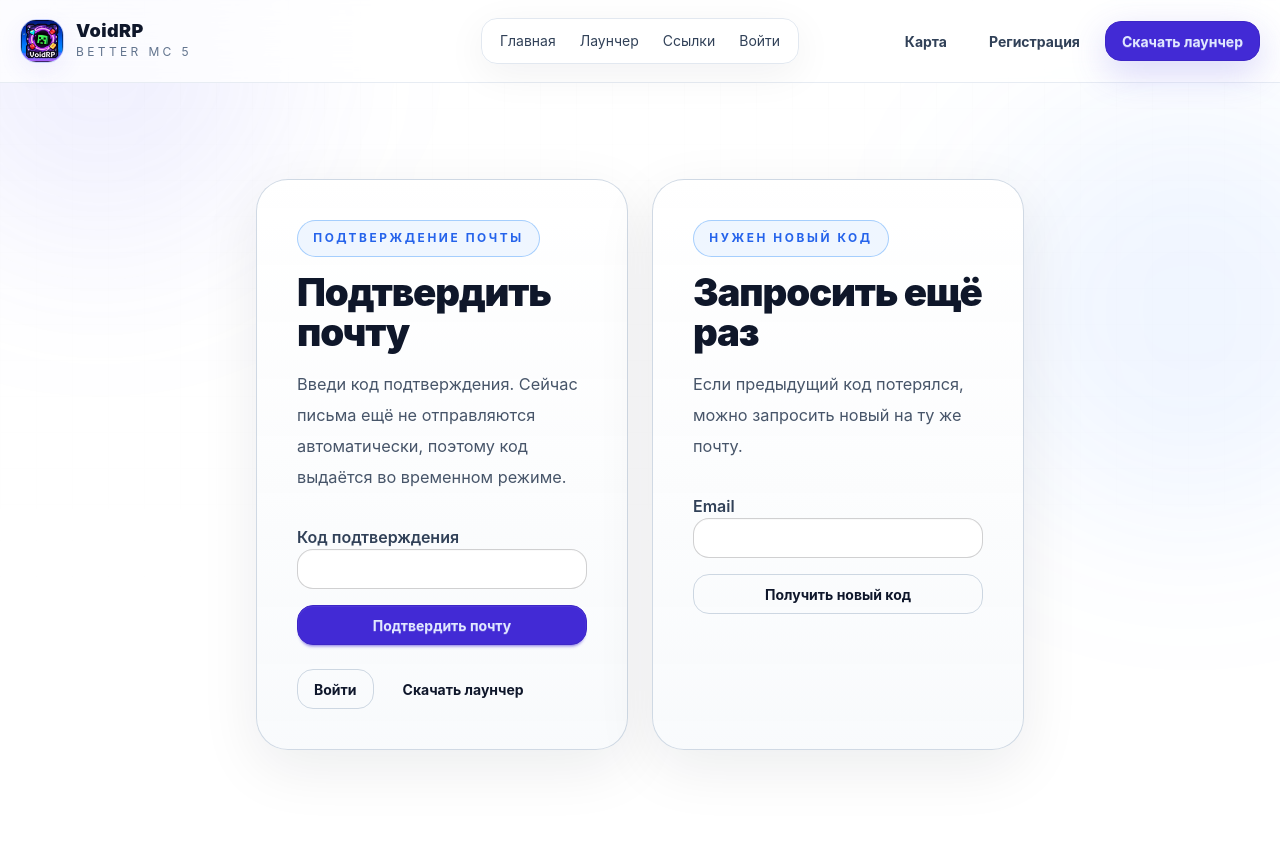
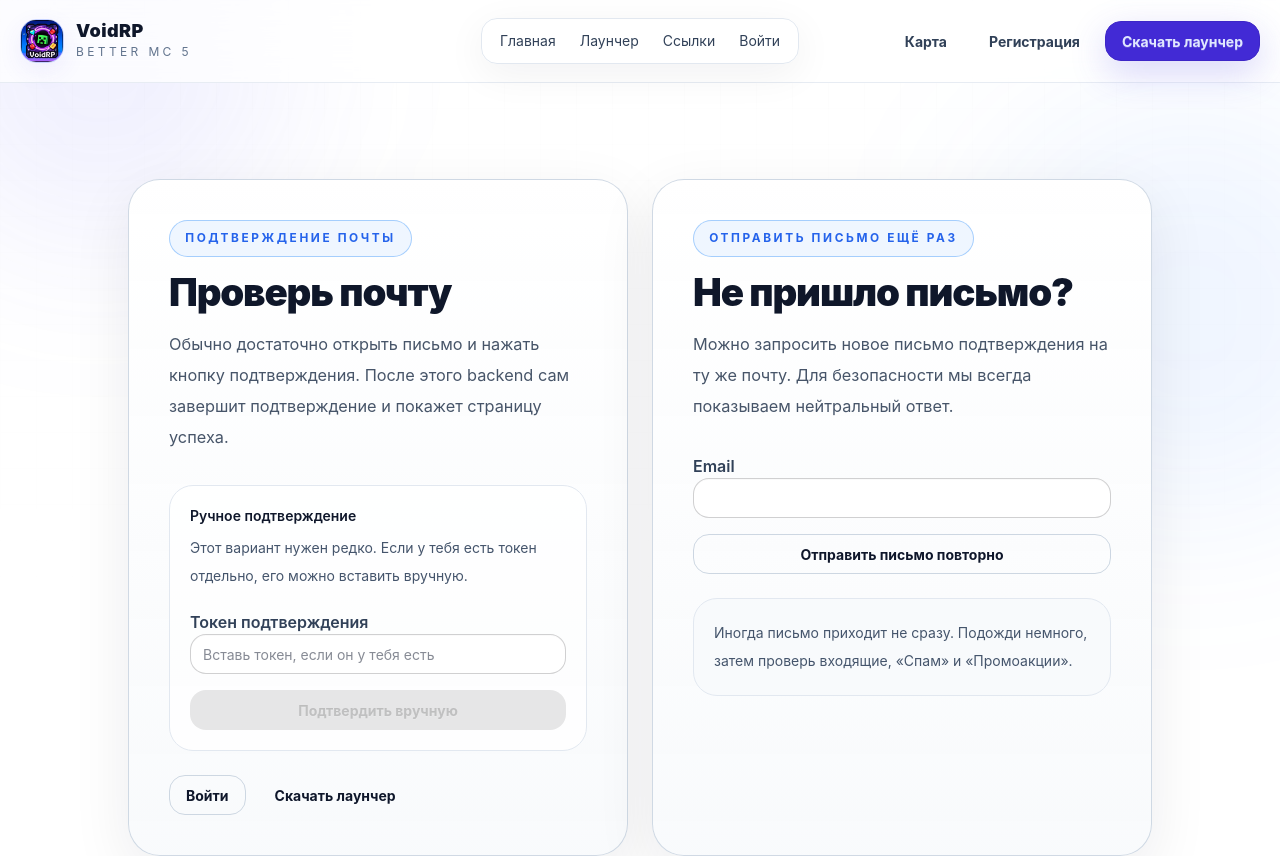
Before and after one commit to YannGotti/VOIDRP-frontend, a Vue app: page /verify-email in a window 1280 px wide. Shown: the top 856 px of the page. Built offline with nearby package versions, Linux system fonts and the light colour scheme; no server answers.

Commit message:
update email verify

```diff
--- a/src/router/index.js
+++ b/src/router/index.js
@@ -20,7 +20,7 @@ const router = createRouter({
     { path: '/login', name: 'login', component: LoginView, meta: { guestOnly: true } },
     { path: '/register', name: 'register', component: RegisterView, meta: { guestOnly: true } },
     { path: '/forgot-password', name: 'forgot-password', component: ForgotPasswordView, meta: { guestOnly: true } },
-    { path: '/reset-password', name: 'reset-password', component: ResetPasswordView, meta: { guestOnly: true } },
+    { path: '/reset-password', name: 'reset-password', component: ResetPasswordView },
     { path: '/verify-email', name: 'verify-email', component: VerifyEmailView },
     { path: '/download-launcher', name: 'download-launcher', component: DownloadLauncherView },
     { path: '/profile', name: 'profile', component: ProfileView, meta: { requiresAuth: true } },
--- a/src/views/ForgotPasswordView.vue
+++ b/src/views/ForgotPasswordView.vue
@@ -13,8 +13,9 @@ async function submit() {
   isSubmitting.value = true
 
   try {
-    const response = await requestPasswordReset(form)
-    successMessage.value = response.message
+    await requestPasswordReset(form)
+    successMessage.value =
+      'Если аккаунт с такой почтой существует, письмо со ссылкой для смены пароля уже отправлено.'
   } catch (error) {
     errorMessage.value = error.message || 'Не удалось запросить восстановление доступа.'
   } finally {
@@ -30,7 +31,7 @@ async function submit() {
         <div class="section-kicker">Восстановление доступа</div>
         <h1 class="section-title">Забыли пароль?</h1>
         <p class="section-subtitle">
-          Укажи свою почту. Сейчас письма ещё не отправляются автоматически, поэтому код для смены пароля выдаётся во временном режиме.
+          Укажи свою почту. Мы отправим письмо со ссылкой на страницу смены пароля.
         </p>
 
         <form class="mt-8 grid gap-4" @submit.prevent="submit">
@@ -39,18 +40,28 @@ async function submit() {
             <input v-model="form.email" type="email" class="input input-bordered w-full rounded-2xl" required />
           </label>
 
-          <p v-if="errorMessage" class="rounded-2xl border border-rose-200 bg-rose-50 px-4 py-3 text-sm text-rose-700">
+          <p
+            v-if="errorMessage"
+            class="rounded-2xl border border-rose-200 bg-rose-50 px-4 py-3 text-sm text-rose-700"
+          >
             {{ errorMessage }}
           </p>
 
-          <p v-if="successMessage" class="rounded-2xl border border-emerald-200 bg-emerald-50 px-4 py-3 text-sm text-emerald-700">
+          <p
+            v-if="successMessage"
+            class="rounded-2xl border border-emerald-200 bg-emerald-50 px-4 py-3 text-sm text-emerald-700"
+          >
             {{ successMessage }}
           </p>
 
           <button type="submit" class="btn btn-primary rounded-2xl" :disabled="isSubmitting">
-            {{ isSubmitting ? 'Отправляем запрос...' : 'Продолжить' }}
+            {{ isSubmitting ? 'Отправляем письмо...' : 'Отправить письмо' }}
           </button>
         </form>
+
+        <div class="mt-6 rounded-[24px] border border-slate-200 bg-slate-50 p-5 text-sm leading-7 text-slate-600">
+          Для безопасности мы не показываем, существует ли аккаунт с этой почтой. Если письмо не пришло сразу, проверь папку «Спам».
+        </div>
       </div>
     </div>
   </section>
--- a/src/views/VerifyEmailView.vue
+++ b/src/views/VerifyEmailView.vue
@@ -1,5 +1,5 @@
 <script setup>
-import { reactive, ref } from 'vue'
+import { computed, reactive, ref } from 'vue'
 import { useRoute } from 'vue-router'
 import { resendVerification, verifyEmail } from '../services/authApi'
 import { reloadMe, useAuthStore } from '../stores/authStore'
@@ -11,20 +11,28 @@ const form = reactive({
   token: typeof route.query.token === 'string' ? route.query.token : '',
   email: typeof route.query.email === 'string' ? route.query.email : '',
 })
+
 const verifyMessage = ref('')
 const resendMessage = ref('')
 const errorMessage = ref('')
 const isSubmitting = ref(false)
 const isResending = ref(false)
 
+const isAlreadyVerified = computed(() => auth.emailVerified.value)
+const sentFromRegister = computed(() => route.query.sent === '1')
+const hasEmail = computed(() => typeof form.email === 'string' && form.email.trim().length > 0)
+const hasToken = computed(() => typeof form.token === 'string' && form.token.trim().length > 0)
+
 async function submitVerify() {
+  if (!hasToken.value) return
+
   errorMessage.value = ''
   verifyMessage.value = ''
   isSubmitting.value = true
 
   try {
-    const response = await verifyEmail({ token: form.token })
-    verifyMessage.value = response.message
+    await verifyEmail({ token: form.token.trim() })
+    verifyMessage.value = 'Почта успешно подтверждена.'
 
     if (auth.isAuthenticated.value) {
       await reloadMe()
@@ -42,10 +50,10 @@ async function submitResend() {
   isResending.value = true
 
   try {
-    const response = await resendVerification({ email: form.email })
-    resendMessage.value = `${response.message}`
+    await resendVerification({ email: form.email.trim() })
+    resendMessage.value = 'Если аккаунт существует и почта ещё не подтверждена, новое письмо уже отправлено.'
   } catch (error) {
-    errorMessage.value = error.message || 'Не удалось запросить новый код.'
+    errorMessage.value = error.message || 'Не удалось отправить письмо повторно.'
   } finally {
     isResending.value = false
   }
@@ -54,19 +62,50 @@ async function submitResend() {
 
 <template>
   <section class="py-16 md:py-24">
-    <div class="container-shell max-w-3xl">
+    <div class="container-shell max-w-5xl">
+      <div
+        v-if="isAlreadyVerified"
+        class="mb-6 rounded-[28px] border border-emerald-200 bg-emerald-50 px-6 py-5 text-sm leading-7 text-emerald-900"
+      >
+        Почта уже подтверждена. Можно возвращаться в профиль или переходить к скачиванию лаунчера.
+      </div>
+
       <div class="grid gap-6 lg:grid-cols-2">
         <div class="glass-card rounded-[32px] p-8 md:p-10">
           <div class="section-kicker">Подтверждение почты</div>
-          <h1 class="section-title">Подтвердить почту</h1>
+          <h1 class="section-title">Проверь почту</h1>
           <p class="section-subtitle">
-            Введи код подтверждения. Сейчас письма ещё не отправляются автоматически, поэтому код выдаётся во временном режиме.
+            Обычно достаточно открыть письмо и нажать кнопку подтверждения. После этого backend сам завершит подтверждение и покажет страницу успеха.
           </p>
 
-          <form class="mt-8 grid gap-4" @submit.prevent="submitVerify">
+          <div
+            v-if="sentFromRegister && hasEmail"
+            class="mt-6 rounded-2xl border border-sky-200 bg-sky-50 px-4 py-3 text-sm text-sky-800"
+          >
+            Мы отправили письмо на <strong>{{ form.email }}</strong>. Если его нет во входящих, проверь папку «Спам» или запроси отправку ещё раз.
+          </div>
+
+          <div
+            v-else-if="hasEmail"
+            class="mt-6 rounded-2xl border border-slate-200 bg-slate-50 px-4 py-3 text-sm text-slate-700"
+          >
+            Почта для подтверждения: <strong>{{ form.email }}</strong>
+          </div>
+
+          <div class="mt-8 rounded-[24px] border border-slate-200 bg-white/70 p-5">
+            <p class="text-sm font-semibold text-slate-900">Ручное подтверждение</p>
+            <p class="mt-2 text-sm leading-7 text-slate-600">
+              Этот вариант нужен редко. Если у тебя есть токен отдельно, его можно вставить вручную.
+            </p>
+
+            <form class="mt-5 grid gap-4" @submit.prevent="submitVerify">
               <label class="form-control w-full">
-              <span class="label-text mb-2 font-semibold text-slate-700">Код подтверждения</span>
-              <input v-model="form.token" class="input input-bordered w-full rounded-2xl" required />
+                <span class="label-text mb-2 font-semibold text-slate-700">Токен подтверждения</span>
+                <input
+                  v-model="form.token"
+                  class="input input-bordered w-full rounded-2xl"
+                  placeholder="Вставь токен, если он у тебя есть"
+                />
               </label>
 
               <p
@@ -83,10 +122,15 @@ async function submitResend() {
                 {{ errorMessage }}
               </p>
 
-            <button type="submit" class="btn btn-primary rounded-2xl" :disabled="isSubmitting">
-              {{ isSubmitting ? 'Проверяем...' : 'Подтвердить почту' }}
+              <button
+                type="submit"
+                class="btn btn-primary rounded-2xl"
+                :disabled="isSubmitting || !hasToken"
+              >
+                {{ isSubmitting ? 'Проверяем...' : 'Подтвердить вручную' }}
               </button>
             </form>
+          </div>
 
           <div class="mt-6 flex flex-wrap gap-3">
             <RouterLink v-if="auth.isAuthenticated.value" to="/profile" class="btn btn-outline rounded-2xl">
@@ -102,16 +146,21 @@ async function submitResend() {
         </div>
 
         <div class="glass-card rounded-[32px] p-8 md:p-10">
-          <div class="section-kicker">Нужен новый код</div>
-          <h2 class="section-title">Запросить ещё раз</h2>
+          <div class="section-kicker">Отправить письмо ещё раз</div>
+          <h2 class="section-title">Не пришло письмо?</h2>
           <p class="section-subtitle">
-            Если предыдущий код потерялся, можно запросить новый на ту же почту.
+            Можно запросить новое письмо подтверждения на ту же почту. Для безопасности мы всегда показываем нейтральный ответ.
           </p>
 
           <form class="mt-8 grid gap-4" @submit.prevent="submitResend">
             <label class="form-control w-full">
               <span class="label-text mb-2 font-semibold text-slate-700">Email</span>
-              <input v-model="form.email" type="email" class="input input-bordered w-full rounded-2xl" required />
+              <input
+                v-model="form.email"
+                type="email"
+                class="input input-bordered w-full rounded-2xl"
+                required
+              />
             </label>
 
             <p
@@ -122,9 +171,13 @@ async function submitResend() {
             </p>
 
             <button type="submit" class="btn btn-outline rounded-2xl" :disabled="isResending">
-              {{ isResending ? 'Запрашиваем...' : 'Получить новый код' }}
+              {{ isResending ? 'Отправляем...' : 'Отправить письмо повторно' }}
             </button>
           </form>
+
+          <div class="mt-6 rounded-[24px] border border-slate-200 bg-slate-50 p-5 text-sm leading-7 text-slate-600">
+            Иногда письмо приходит не сразу. Подожди немного, затем проверь входящие, «Спам» и «Промоакции».
+          </div>
         </div>
       </div>
     </div>
```
Also changed, not shown: src/views/RegisterView.vue (+4 -3 lines), src/views/ResetPasswordView.vue (+47 -12 lines). Lines whose indentation alone changed are shown as unchanged.
